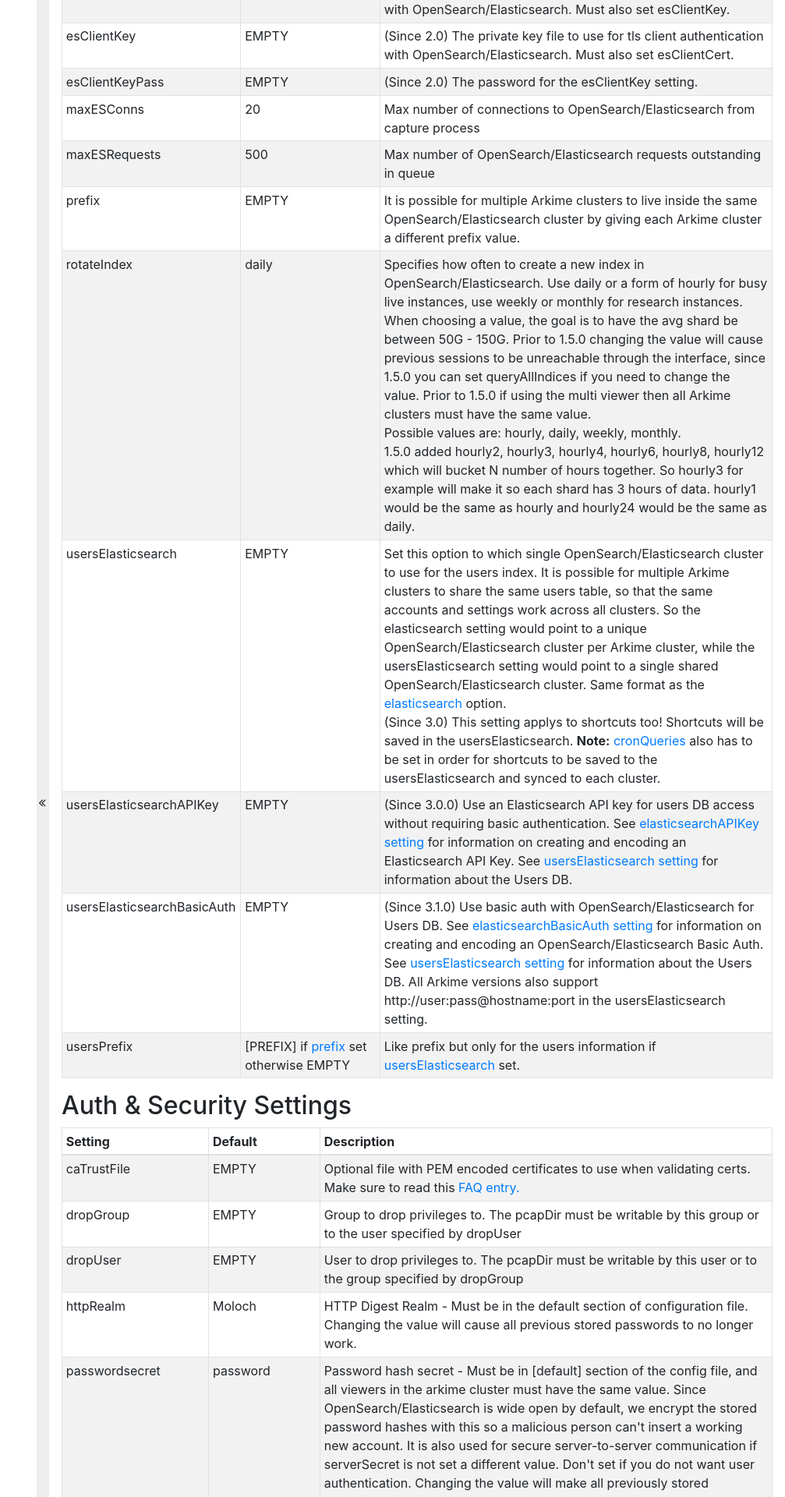
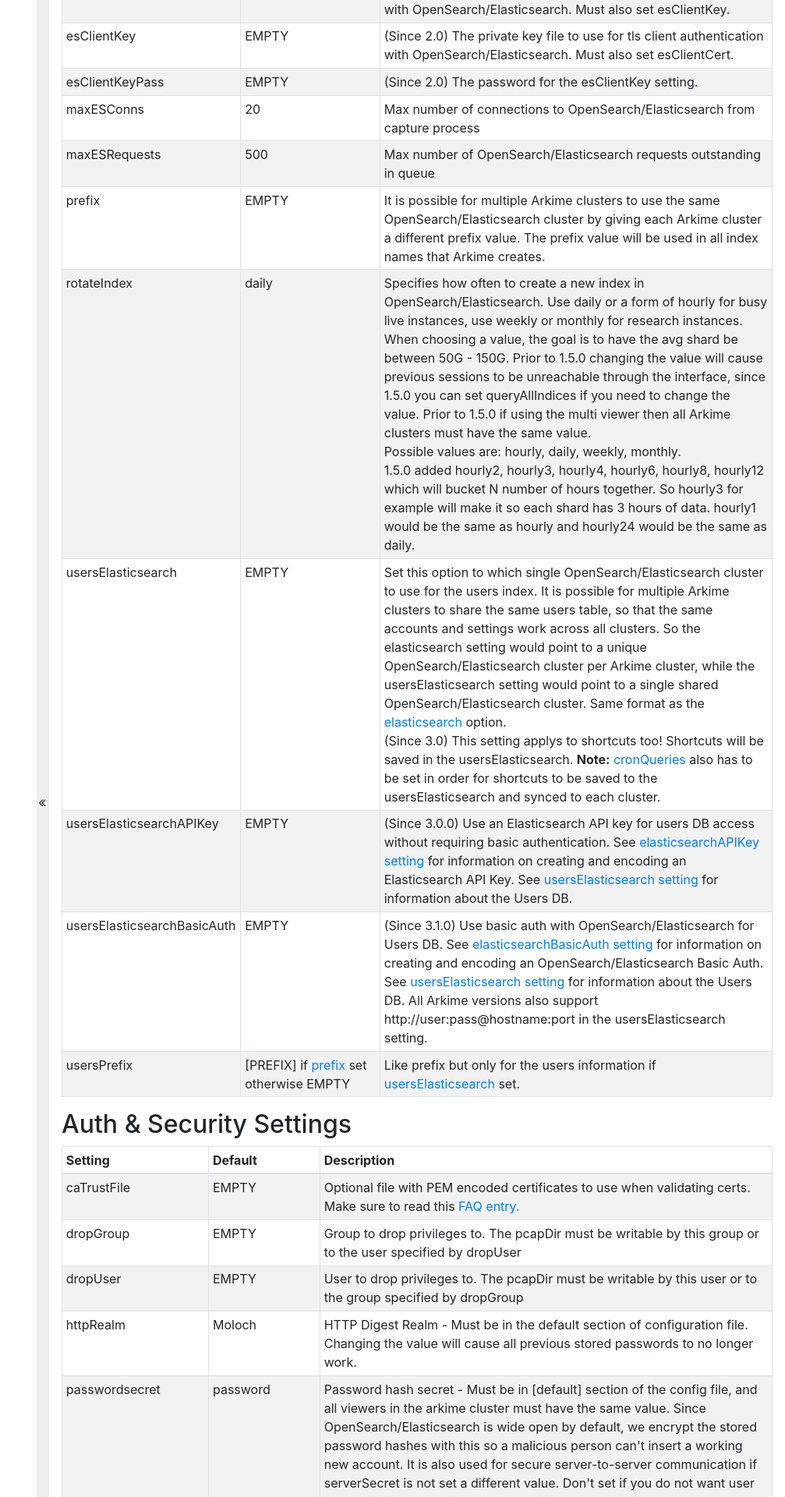
Before and after one commit to arkime/arkimeweb, a Jekyll site: the page built from settings.html, in a window 1280 px wide. Shown: the part 1507-3427 px from the top of the page at 78% size, without its empty margins (273-1280 px from the left). Built offline with Jekyll 4.4.1, drawn with Linux system fonts in a browser that asks for light colours.

Commit message:
clarify prefix maybe?

```diff
--- a/_data/settings/db.yml
+++ b/_data/settings/db.yml
@@ -83,9 +83,9 @@
   - key: prefix
     value: EMPTY
     text: |
-      It is possible for multiple Arkime clusters to live inside the
-      same OpenSearch/Elasticsearch cluster by giving each Arkime cluster a
-      different prefix value.
+      It is possible for multiple Arkime clusters to use the same OpenSearch/Elasticsearch cluster by
+      giving each Arkime cluster a different prefix value. The prefix value will be used in all
+      index names that Arkime creates.
 
   - key: usersPrefix
     value: '[PREFIX] if <a href="#prefix">prefix</a> set otherwise EMPTY'
--- a/arkimeet.html
+++ b/arkimeet.html
@@ -516,7 +516,7 @@
               COVID-19 Safety Measures
             </h3>
             <p class="lead mr-2 ml-2 mt-2 mb-4">
-              Arkimeet 2023 will be held indoors. Masks are optional. Vaccinations are not required.
+              Arkimeet 2023 will be held indoors. Masks are optional. Vaccinations are encouraged but not required.
             </p>
           </div>
         </div>
```
